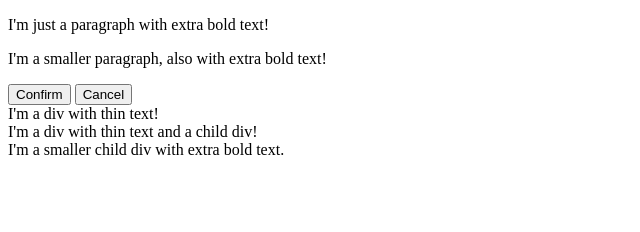
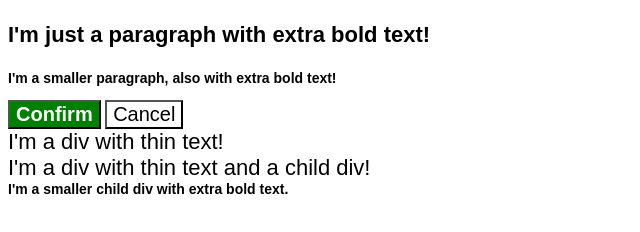
Before and after one commit to Denny0603/odin-recipes, a plain HTML site: page Cascade/index.html in a window 1280 px wide. Shown: the whole page, without its empty margins (0-640 px from the left). Drawn offline with Linux system fonts and the light colour scheme.

Commit message:
completed exercise

```diff
--- a/Cascade/index.html
+++ b/Cascade/index.html
@@ -5,7 +5,7 @@
     <meta http-equiv="X-UA-Compatible" content="IE=edge">
     <meta name="viewport" content="width=device-width, initial-scale=1.0">
     <title>Fix the Cascade</title>
-    <link rel="stylesheet" href="style.css">
+    <link rel="stylesheet" href="styles.css">
   </head>
   <body>
     <p class="para">I'm just a paragraph with extra bold text!</p>
--- a/Cascade/styles.css
+++ b/Cascade/styles.css
@@ -2,14 +2,8 @@ body {
   font-family: Arial, Helvetica, sans-serif;
 }
 
-  .para,
-  .small-para {
+.para,.small-para {
   color: hsl(0, 0%, 0%);
-    font-weight: 800;
-  }
-
-  .small-para {
-    font-size: 14px;
   font-weight: 800;
 }
 
@@ -17,7 +11,7 @@ body {
   font-size: 22px;
 }
 
-  .confirm {
+#confirm-button {
   background: green;
   color: white;
   font-weight: bold;
@@ -29,14 +23,19 @@ body {
   font-size: 20px;
 }
 
-  .child {
-    color: rgb(0, 0, 0);
-    font-weight: 800;
-    font-size: 14px;
-  }
-
  div.text {
   color: rgb(0, 0, 0);
   font-size: 22px;
   font-weight: 100;
 }
+
+.small-para {
+  font-size: 14px;
+  font-weight: 800;
+}
+
+.child.text{
+  color: rgb(0, 0, 0);
+  font-weight: 800;
+  font-size: 14px;
+}
```
Lines whose indentation alone changed are shown as unchanged.
